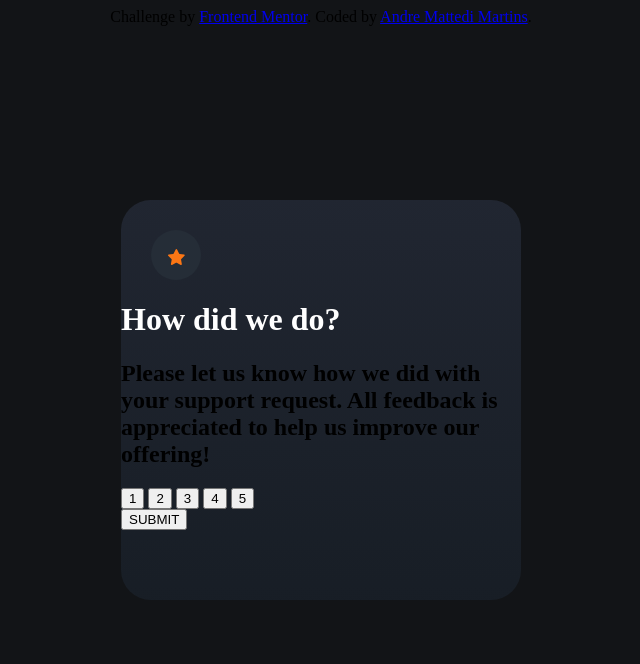
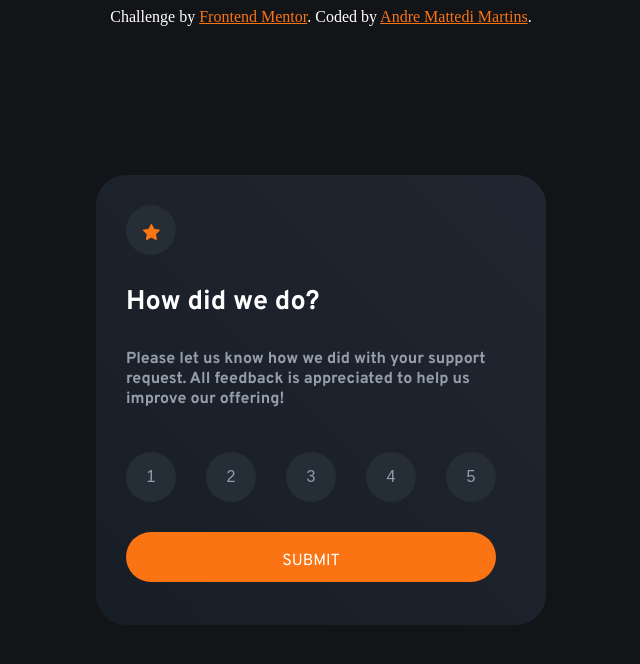
Before and after one commit to AndreDev21/interactive-rating-components, a plain HTML site: page index.html in a window 1280 px wide. Shown: the whole page, without its empty margins (319-959 px from the left). Drawn offline with Linux system fonts and the light colour scheme.

Commit message:
ineshed initial page style and added "thank-you.html" page

```diff
--- a/index.html
+++ b/index.html
@@ -6,6 +6,9 @@
 
   <link rel="icon" type="image/png" sizes="32x32" href="./images/favicon-32x32.png">
   <link rel="stylesheet" href="./style.css">
+  <link rel="preconnect" href="https://fonts.googleapis.com">
+  <link rel="preconnect" href="https://fonts.gstatic.com" crossorigin>
+  <link href="https://fonts.googleapis.com/css2?family=Overpass:wght@400;700&display=swap" rel="stylesheet">
 
   <title>Frontend Mentor | Interactive rating component</title>
 
@@ -20,20 +23,20 @@
     <h1 class="question">How did we do?</h1>
     <h2 class="paragraf">Please let us know how we did with your support request. All feedback is appreciated
       to help us improve our offering!</h2>
-    <div>
+    <div class="avaliations">
       <button class="avaliation">1</button>
       <button class="avaliation">2</button>
       <button class="avaliation">3</button>
       <button class="avaliation">4</button>
       <button class="avaliation">5</button>
     </div>
-    <button class="submit">SUBMIT</button>
+    <a href="./thank-you.html"><button class="submit">SUBMIT</button></a>
   </div>
 
 
   <div class="attribution">
-    Challenge by <a href="https://www.frontendmentor.io?ref=challenge" target="_blank">Frontend Mentor</a>.
-    Coded by <a href="www.linkedin.com/in/andré-mattedi-martins-a376aa213">Andre Mattedi Martins</a>.
+    Challenge by <a href="https://www.frontendmentor.io?ref=challenge" target="_blank" class="link">Frontend Mentor</a>.
+    Coded by <a href="www.linkedin.com/in/andré-mattedi-martins-a376aa213" class="link">Andre Mattedi Martins</a>.
   </div>
 </body>
 </html>
--- a/style.css
+++ b/style.css
@@ -6,13 +6,13 @@ body{
 }
 
 .main{
-    background-image: linear-gradient(hsl(221deg 20% 16%), hsl(214deg 23% 12%));
+    background-image: linear-gradient(to bottom left ,hsl(221deg 20% 16%), hsl(214deg 23% 12%));
     position: absolute;
     top: 50%;
     left: 50%;
     transform: translate(-50%, -50%);
-    height: 400px;
-    width: 400px;
+    height: 450px;
+    width: 450px;
     border-radius: 30px;
 
 }
@@ -30,5 +30,78 @@ body{
 }
 
 .main .question{
-    color: white;
+    color: hsl(0, 0%, 100%);
+    font-family: 'Overpass', serif;
+    font-size: 27px;
+    margin-left: 30px;
+    margin-top: 30px;
 }
+
+.main .paragraf{
+    color: hsl(217, 12%, 63%);
+    font-family: 'Overpass', sans;
+    font-size: 16px;
+    margin-left: 30px;
+    margin-right: 30px;
+    margin-top: 30px;
+}
+
+.main .avaliations{
+    margin-right: 30px ;
+    display: flex;
+    align-items: center ;
+    width: 100%;
+}
+
+.main .avaliation{
+    margin-left: 30px;
+    margin-top: 30px;
+    background-color: hsl(213, 19%, 18%);
+    color: hsl(217, 12%, 63%);
+    font-size: 16px;
+    border-width: 0;
+    border-radius: 30px;
+    height: 50px;
+    width: 50px;
+    cursor: pointer;
+}
+
+.main .avaliation:hover{
+    background-color: hsl(217, 12%, 63%);
+    color: hsl(0, 0%, 100%);
+}
+
+.main .avaliation:focus{
+    background-color: hsl(25, 97%, 53%);
+    color: hsl(0, 0%, 100%) ;
+}
+
+.main .submit{
+    margin-left: 30px;
+    margin-top: 30px;
+    margin-right: 30px;
+    padding-top: 8px;
+    background-color: hsl(25, 97%, 53%);
+    color: hsl(0, 0%, 100%);
+    font-family: 'Overpass', serif;
+    font-size: 16px;
+    border-width: 0;
+    border-radius: 30px;
+    height: 50px;
+    width: 370px;
+    align-items: center;
+    cursor: pointer;
+}
+
+.main .submit:hover{
+    background-color: hsl(0, 0%, 100%);
+    color: hsl(25, 97%, 53%) ;
+}
+
+.attribution{
+    color: hsl(0, 0%, 100%);
+}
+
+.attribution .link{
+    color: hsl(25, 97%, 53%);
+}
```
Also changed, not shown: thank-you.html (added, +12 -0 lines).
